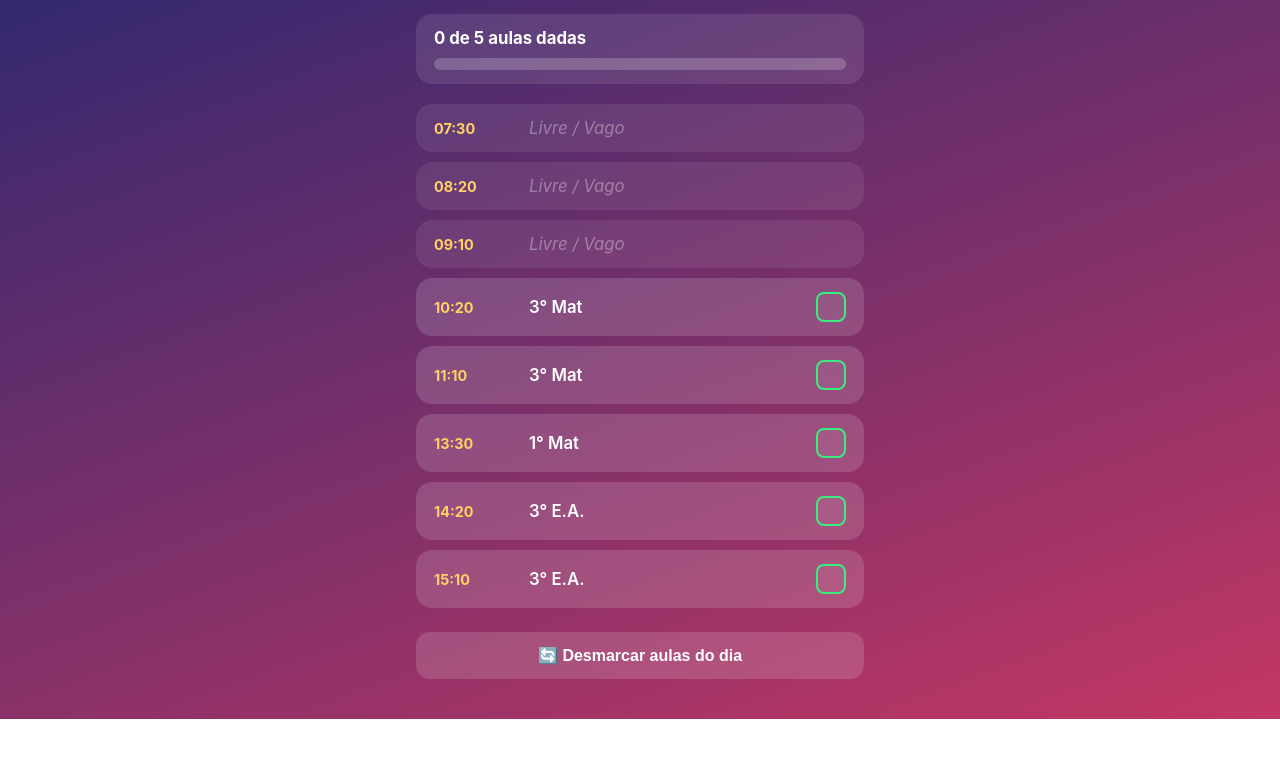
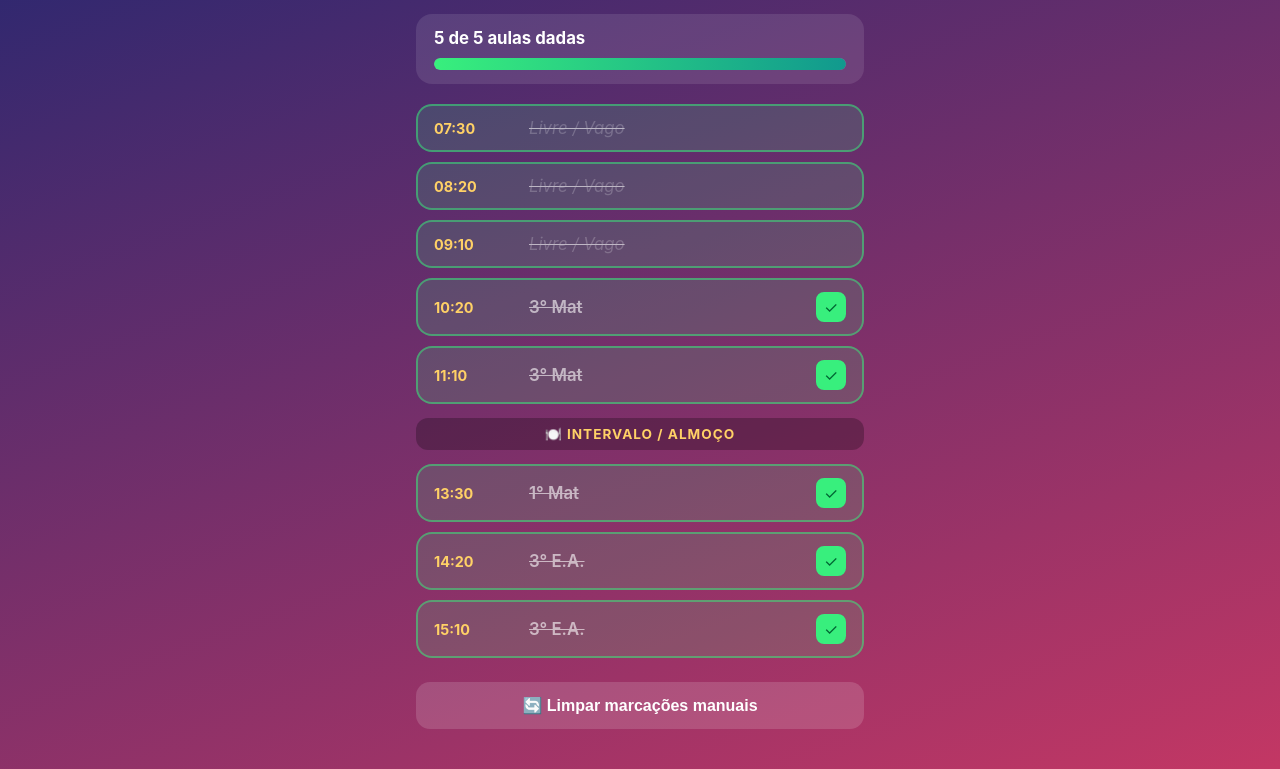
Before and after one commit to marcusvismara/Horario-aulas, a plain HTML site: page index.html in a window 1280 px wide. Shown: the part 178-947 px from the top of the page. Before the commit the page ends 897 px from the top, so only its background shows below. Drawn offline with Linux system fonts and the light colour scheme.

Commit message:
Update index.html

```diff
--- a/index.html
+++ b/index.html
@@ -82,6 +82,19 @@
     width: 0%;
     border-radius: 20px;
     transition: width .3s ease;
+  }
+  /* Estilo da Linha de Almoço */
+  .lunch-divider {
+    text-align: center;
+    background: rgba(0, 0, 0, 0.25);
+    padding: 8px;
+    border-radius: 12px;
+    margin: 14px 0;
+    font-size: 0.85rem;
+    font-weight: 700;
+    color: #ffd166;
+    letter-spacing: 1px;
+    text-transform: uppercase;
   }
   .slot-card {
     display: flex;
@@ -186,61 +199,66 @@
 
   <div id="slotsList"></div>
 
-  <button class="reset-btn" id="resetBtn">🔄 Desmarcar aulas do dia</button>
+  <button class="reset-btn" id="resetBtn">🔄 Limpar marcações manuais</button>
 </div>
 
 <script>
-// Padrão de horários de 50 em 50 minutos para cada dia
+// Grade de horários com os blocos da manhã e da tarde
 const scheduleSlots = {
   dom: [],
   seg: [
-    { time: "07:30 - 08:20", label: "" },
-    { time: "08:20 - 09:10", label: "" },
-    { time: "09:10 - 10:00", label: "" },
-    { time: "10:20 - 11:10", label: "3° Mat" },
-    { time: "11:10 - 12:00", label: "3° Mat" },
-    { time: "13:30 - 14:20", label: "1° Mat" },
-    { time: "14:20 - 15:10", label: "3° E.A." },
-    { time: "15:10 - 16:00", label: "3° E.A." }
+    { time: "07:30 - 08:20", label: "", period: "mora" },
+    { time: "08:20 - 09:10", label: "", period: "mora" },
+    { time: "09:10 - 10:00", label: "", period: "mora" },
+    { time: "10:20 - 11:10", label: "3° Mat", period: "mora" },
+    { time: "11:10 - 12:00", label: "3° Mat", period: "mora" },
+    { type: "lunch" },
+    { time: "13:30 - 14:20", label: "1° Mat", period: "tarde" },
+    { time: "14:20 - 15:10", label: "3° E.A.", period: "tarde" },
+    { time: "15:10 - 16:00", label: "3° E.A.", period: "tarde" }
   ],
   ter: [
-    { time: "07:30 - 08:20", label: "" },
-    { time: "08:20 - 09:10", label: "" },
-    { time: "09:10 - 10:00", label: "" },
-    { time: "10:20 - 11:10", label: "" },
-    { time: "11:10 - 12:00", label: "" },
-    { time: "13:30 - 14:20", label: "" },
-    { time: "14:20 - 15:10", label: "" },
-    { time: "15:10 - 16:00", label: "" }
+    { time: "07:30 - 08:20", label: "", period: "mora" },
+    { time: "08:20 - 09:10", label: "", period: "mora" },
+    { time: "09:10 - 10:00", label: "", period: "mora" },
+    { time: "10:20 - 11:10", label: "", period: "mora" },
+    { time: "11:10 - 12:00", label: "", period: "mora" },
+    { type: "lunch" },
+    { time: "13:30 - 14:20", label: "", period: "tarde" },
+    { time: "14:20 - 15:10", label: "", period: "tarde" },
+    { time: "15:10 - 16:00", label: "", period: "tarde" }
   ],
   qua: [
-    { time: "07:30 - 08:20", label: "" },
-    { time: "08:20 - 09:10", label: "" },
-    { time: "09:10 - 10:00", label: "3° E.A." },
-    { time: "10:20 - 11:10", label: "2° E.A." },
-    { time: "11:10 - 12:00", label: "" },
-    { time: "13:30 - 14:20", label: "E.A." },
-    { time: "14:20 - 15:10", label: "E.A." },
-    { time: "15:10 - 16:00", label: "3° Mat" }
+    { time: "07:30 - 08:20", label: "", period: "mora" },
+    { time: "08:20 - 09:10", label: "", period: "mora" },
+    { time: "09:10 - 10:00", label: "3° E.A.", period: "mora" },
+    { time: "10:20 - 11:10", label: "2° E.A.", period: "mora" },
+    { time: "11:10 - 12:00", label: "", period: "mora" },
+    { type: "lunch" },
+    { time: "13:30 - 14:20", label: "E.A.", period: "tarde" },
+    { time: "14:20 - 15:10", label: "E.A.", period: "tarde" },
+    { time: "15:10 - 16:00", label: "3° Mat", period: "tarde" }
   ],
   qui: [
-    { time: "07:30 - 08:20", label: "" },
-    { time: "08:20 - 09:10", label: "1° Mat" },
-    { time: "09:10 - 10:00", label: "1° Mat" },
-    { time: "10:20 - 11:10", label: "3° E.A." },
-    { time: "11:10 - 12:00", label: "2° E.A." },
-    { time: "13:00 - 13:50", label: "3° Mat" },
-    { time: "13:50 - 14:40", label: "3° Mat" }
+    { time: "07:30 - 08:20", label: "", period: "mora" },
+    { time: "08:20 - 09:10", label: "1° Mat", period: "mora" },
+    { time: "09:10 - 10:00", label: "1° Mat", period: "mora" },
+    { time: "10:20 - 11:10", label: "3° E.A.", period: "mora" },
+    { time: "11:10 - 12:00", label: "2° E.A.", period: "mora" },
+    { type: "lunch" },
+    { time: "13:00 - 13:50", label: "3° Mat", period: "tarde" },
+    { time: "13:50 - 14:40", label: "3° Mat", period: "tarde" }
   ],
   sex: [
-    { time: "07:30 - 08:20", label: "" },
-    { time: "08:20 - 09:10", label: "" },
-    { time: "09:10 - 10:00", label: "" },
-    { time: "10:20 - 11:10", label: "" },
-    { time: "11:10 - 12:00", label: "" },
-    { time: "13:30 - 14:20", label: "" },
-    { time: "14:20 - 15:10", label: "" },
-    { time: "15:10 - 16:00", label: "" }
+    { time: "07:30 - 08:20", label: "", period: "mora" },
+    { time: "08:20 - 09:10", label: "", period: "mora" },
+    { time: "09:10 - 10:00", label: "", period: "mora" },
+    { time: "10:20 - 11:10", label: "", period: "mora" },
+    { time: "11:10 - 12:00", label: "", period: "mora" },
+    { type: "lunch" },
+    { time: "13:30 - 14:20", label: "", period: "tarde" },
+    { time: "14:20 - 15:10", label: "", period: "tarde" },
+    { time: "15:10 - 16:00", label: "", period: "tarde" }
   ],
   sab: []
 };
@@ -258,7 +276,7 @@ const days = [
 const now = new Date();
 const todayIndex = now.getDay();
 let selectedDay = days[todayIndex].key;
-let checkedState = {};
+let manualOverrides = {}; // Para guardar se você alterou manualmente alguma aula
 
 const daySelectorEl = document.getElementById('daySelector');
 const slotsListEl = document.getElementById('slotsList');
@@ -268,16 +286,16 @@ const resetBtn = document.getElementById('resetBtn');
 
 function loadData() {
   try {
-    const saved = localStorage.getItem('grade_horaria_checked');
-    checkedState = saved ? JSON.parse(saved) : {};
+    const saved = localStorage.getItem('grade_overrides_v2');
+    manualOverrides = saved ? JSON.parse(saved) : {};
   } catch (e) {
-    checkedState = {};
+    manualOverrides = {};
   }
 }
 
 function saveData() {
   try {
-    localStorage.setItem('grade_horaria_checked', JSON.stringify(checkedState));
+    localStorage.setItem('grade_overrides_v2', JSON.stringify(manualOverrides));
   } catch (e) {}
 }
 
@@ -296,6 +314,11 @@ function renderDaySelector() {
   });
 }
 
+function timeToMins(timeStr) {
+  const parts = timeStr.split(':');
+  return parseInt(parts[0]) * 60 + parseInt(parts[1]);
+}
+
 function renderSlots() {
   slotsListEl.innerHTML = '';
   const currentSlots = scheduleSlots[selectedDay] || [];
@@ -303,21 +326,38 @@ function renderSlots() {
   const isToday = (selectedDay === days[todayIndex].key);
   const currentMins = now.getHours() * 60 + now.getMinutes();
 
-  let totalClasses = currentSlots.filter(s => s.label.trim() !== "").length;
+  let totalClasses = currentSlots.filter(s => s.type !== 'lunch' && s.label.trim() !== "").length;
   let checkedClasses = 0;
 
   currentSlots.forEach((slot, index) => {
+    if (slot.type === 'lunch') {
+      const divider = document.createElement('div');
+      divider.className = 'lunch-divider';
+      divider.textContent = '🍽️ Intervalo / Almoço';
+      slotsListEl.appendChild(divider);
+      return;
+    }
+
     const hasClass = slot.label.trim() !== "";
     const checkKey = selectedDay + '_' + index;
-    const checked = !!checkedState[checkKey];
+
+    // Lógica automática de horário passado + override manual
+    const startTimeStr = slot.time.split(' - ')[0];
+    const startMins = timeToMins(startTimeStr);
+    const isPastTime = isToday && (currentMins >= startMins + 50); // Passou dos 50 min de aula
+
+    let checked = false;
+    if (manualOverrides[checkKey] !== undefined) {
+      checked = manualOverrides[checkKey];
+    } else if (isPastTime) {
+      checked = true; // Completa automaticamente se o horário já passou
+    }
 
     if (hasClass && checked) checkedClasses++;
 
     // Verificar se está no horário atual
     let isCurrent = false;
     if (isToday && hasClass) {
-      const parts = slot.time.split(' - ')[0].split(':');
-      const startMins = parseInt(parts[0]) * 60 + parseInt(parts[1]);
       if (currentMins >= startMins && currentMins < startMins + 50) {
         isCurrent = true;
       }
@@ -327,7 +367,7 @@ function renderSlots() {
     card.className = 'slot-card' + (hasClass ? ' has-class' : '') + (checked ? ' checked' : '') + (isCurrent ? ' current-class' : '');
 
     card.innerHTML = `
-      <div class="slot-time">${slot.time.split(' - ')[0]}</div>
+      <div class="slot-time">${startTimeStr}</div>
       <div class="slot-info">
         ${isCurrent ? '<div class="current-badge">⚡ ACONTECENDO AGORA</div>' : ''}
         ${hasClass ? slot.label : '<span class="slot-free">Livre / Vago</span>'}
@@ -337,7 +377,8 @@ function renderSlots() {
 
     if (hasClass) {
       card.onclick = () => {
-        checkedState[checkKey] = !checkedState[checkKey];
+        // Inverte o estado atual em relação ao automático e salva a preferência manual
+        manualOverrides[checkKey] = !checked;
         renderSlots();
         saveData();
       };
@@ -352,10 +393,7 @@ function renderSlots() {
 }
 
 resetBtn.onclick = () => {
-  const currentSlots = scheduleSlots[selectedDay] || [];
-  currentSlots.forEach((_, index) => {
-    delete checkedState[selectedDay + '_' + index];
-  });
+  manualOverrides = {};
   renderSlots();
   saveData();
 };
```
